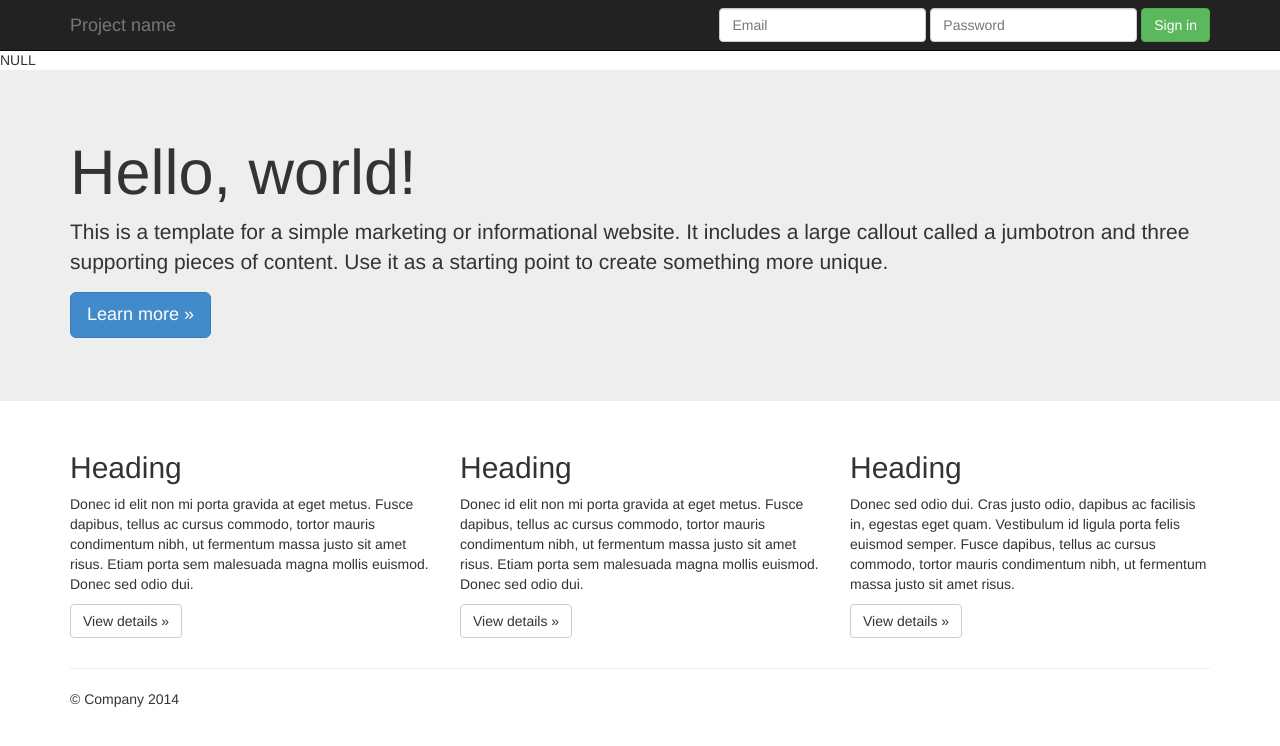
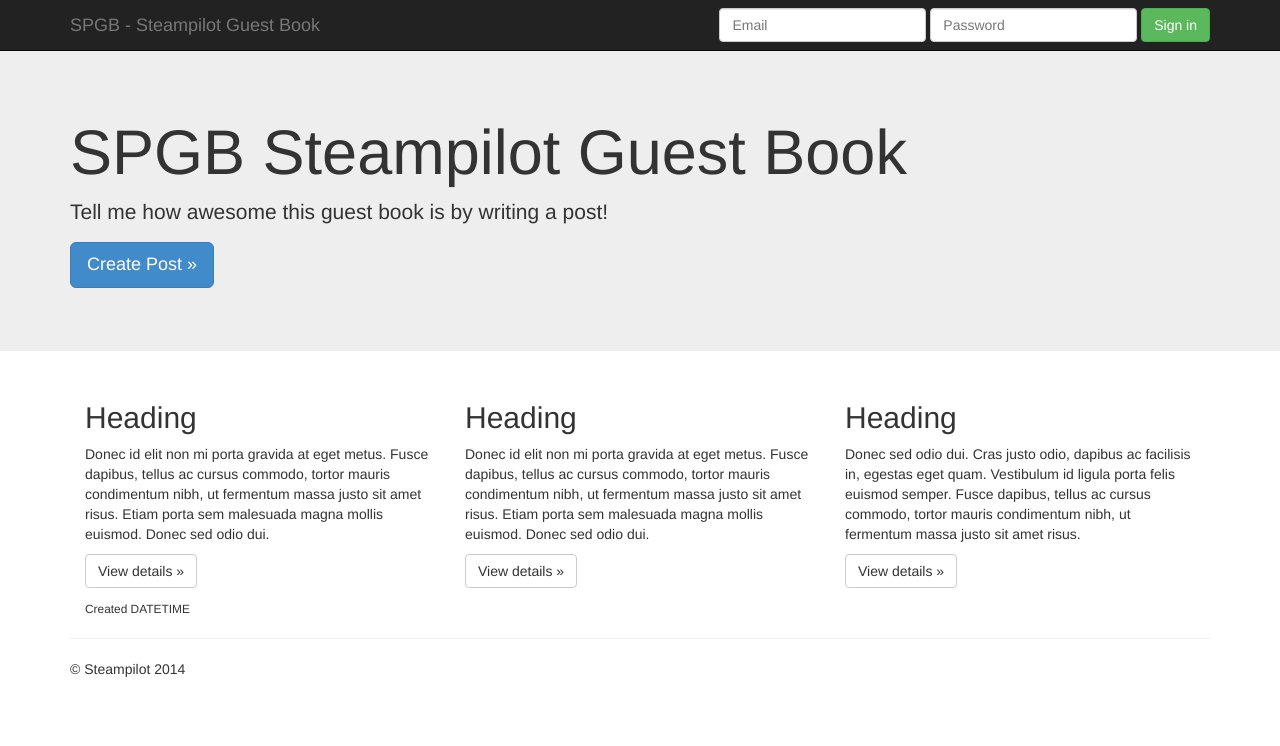
Before and after one commit to steampilot/guestbook, a PHP site: template app/View/layout.html.php in a window 1280 px wide. Shown: the top 746 px of the page. Run offline with PHP 8.4, Linux system fonts and the light colour scheme; the template is opened without the code that fills it, so the values that code supplies are empty; some libraries are stand-ins or nearby versions.

Commit message:
Implemented html5 semantic tags in layou.html.php. Implemented debug functionality

```diff
--- a/app/Steampilot/Util/Template.php
+++ b/app/Steampilot/Util/Template.php
@@ -18,7 +18,9 @@ class Template {
 		if (!empty($this->viewVars)) {
 			extract($this->viewVars, EXTR_REFS);
 		}
-		var_dump($this->viewVars);
+		if (\Config\Config::get('debug.mode')) {
+			var_dump($this->viewVars);
+		}
 		include $fileName;
 	}
 }
--- a/app/View/layout.html.php
+++ b/app/View/layout.html.php
@@ -1,33 +1,20 @@
-
-<?php  var_dump($posts);
-foreach ($posts as $post) {
-	echo '<div class="col-lg-6">';
-	echo '<h4>'.$post["subject"].'</h4>';
-	echo '<p>'.$post["message"].'</p>';
-	echo '</div>';
-}
-?>
 <!DOCTYPE html>
 <html lang="en">
 <head>
 	<meta charset="utf-8">
 	<meta http-equiv="X-UA-Compatible" content="IE=edge">
 	<meta name="viewport" content="width=device-width, initial-scale=1">
-	<meta name="description" content="">
-	<meta name="author" content="">
+	<meta name="description" content="Guest Book">
+	<meta name="author" content="Steampilot">
 	<link rel="icon" href="/assets/ico/favicon.ico">
 
-	<title>Jumbotron Template for Bootstrap</title>
+	<title>SPGB -  Steampilot Guest Book</title>
 
 	<!-- Bootstrap core CSS -->
 	<link href="assets/css/bootstrap.min.css" rel="stylesheet">
 
 	<!-- Custom styles for this template -->
 	<link href="assets/css/jumbotron.css" rel="stylesheet">
-
-	<!-- Just for debugging purposes. Don't actually copy these 2 lines! -->
-	<!--[if lt IE 9]><script src="/assets/js/ie8-responsive-file-warning.js"></script><![endif]-->
-	<script src="assets/js/ie-emulation-modes-warning.js"></script>
 
 	<!-- HTML5 shim and Respond.js IE8 support of HTML5 elements and media queries -->
 	<!--[if lt IE 9]>
@@ -47,7 +34,7 @@ foreach ($posts as $post) {
 				<span class="icon-bar"></span>
 				<span class="icon-bar"></span>
 			</button>
-			<a class="navbar-brand" href="#">Project name</a>
+			<a class="navbar-brand" href="#">SPGB - Steampilot Guest Book</a>
 		</div>
 		<div class="navbar-collapse collapse">
 			<form class="navbar-form navbar-right" role="form">
@@ -64,22 +51,25 @@ foreach ($posts as $post) {
 </div>
 
 <!-- Main jumbotron for a primary marketing message or call to action -->
-<div class="jumbotron">
-	<div class="container">
-		<h1>Hello, world!</h1>
-		<p>This is a template for a simple marketing or informational website. It includes a large callout called a jumbotron and three supporting pieces of content. Use it as a starting point to create something more unique.</p>
-		<p><a class="btn btn-primary btn-lg" role="button">Learn more &raquo;</a></p>
-	</div>
-</div>
+<header class="jumbotron">
+	<section class="container">
+		<h1>SPGB Steampilot Guest Book</h1>
+		<p>Tell me how awesome this guest book is by writing a post!</p>
+		<p><a class="btn btn-primary btn-lg" role="button">Create Post &raquo;</a></p>
+	</section>
+</header>
 
-<div class="container">
-	<!-- Example row of columns -->
-	<div class="row">
-		<div class="col-md-4">
+<section class="container">
+	<article class="col-md-4">
+		<header>
 			<h2>Heading</h2>
+		</header>
 		<p>Donec id elit non mi porta gravida at eget metus. Fusce dapibus, tellus ac cursus commodo, tortor mauris condimentum nibh, ut fermentum massa justo sit amet risus. Etiam porta sem malesuada magna mollis euismod. Donec sed odio dui. </p>
 		<p><a class="btn btn-default" href="#" role="button">View details &raquo;</a></p>
-		</div>
+		<aside>
+			<small>Created DATETIME</small>
+		</aside>
+	</article>
 	<div class="col-md-4">
 		<h2>Heading</h2>
 		<p>Donec id elit non mi porta gravida at eget metus. Fusce dapibus, tellus ac cursus commodo, tortor mauris condimentum nibh, ut fermentum massa justo sit amet risus. Etiam porta sem malesuada magna mollis euismod. Donec sed odio dui. </p>
@@ -90,14 +80,13 @@ foreach ($posts as $post) {
 		<p>Donec sed odio dui. Cras justo odio, dapibus ac facilisis in, egestas eget quam. Vestibulum id ligula porta felis euismod semper. Fusce dapibus, tellus ac cursus commodo, tortor mauris condimentum nibh, ut fermentum massa justo sit amet risus.</p>
 		<p><a class="btn btn-default" href="#" role="button">View details &raquo;</a></p>
 	</div>
-	</div>
-
+</section>
+<section class="container">
 	<hr>
-
 	<footer>
-		<p>&copy; Company 2014</p>
+		<p>&copy; Steampilot 2014</p>
 	</footer>
-</div> <!-- /container -->
+</section>
 
 
 <!-- Bootstrap core JavaScript
```
Also changed, not shown: 1 other file. Lines whose indentation alone changed are shown as unchanged.
